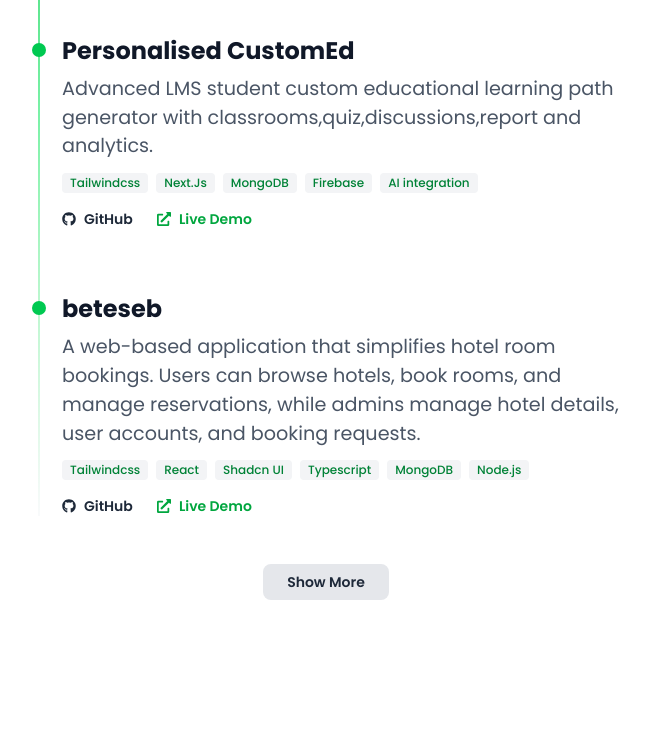
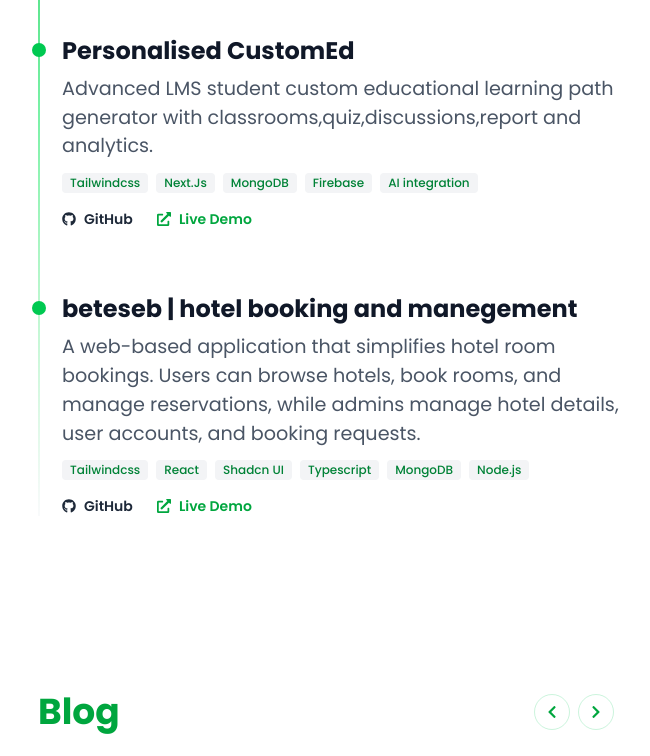
Before and after one commit to solomon-mh/solomon-muhye, a React (Vite) app: page / in a window 1280 px wide. Shown: the part 4260-5016 px from the top of the page, without its empty margins (314-964 px from the left). Built offline with nearby package versions, Linux system fonts and the light colour scheme.

Commit message:
feat: update project titles and remove unused project entries

```diff
--- a/src/data/projects.ts
+++ b/src/data/projects.ts
@@ -1,13 +1,9 @@
-import brainwave from "../assets/brainwave.png";
-import jibyte from "../assets/jibyte.png";
 import customEd from "../assets/customEd.png";
 import beteseb from "../assets/beteseb.png";
-import mealer from "../assets/mealer.png";
-import mikander from "../assets/mikander.png";
 
 export const projects = [
   {
-    title: "Smart Pharmacy Finder",
+    title: "Fetanfews | Smart Pharmacy Finder",
     description:
       "I was urgently searching for medications for my family but couldn't find them at nearby pharmacies. So this motivated me to build this website — a location-based pharmacy and medication search engine with real-time availability, search history, and fuzzy logic.",
     tech: ["TailwindCSS", "React", "Laravel", "MySql", "Leaflet"],
@@ -24,7 +20,7 @@ export const projects = [
     image: customEd,
   },
   {
-    title: "beteseb",
+    title: "beteseb | hotel booking and manegement",
     description:
       "A web-based application that simplifies hotel room bookings. Users can browse hotels, book rooms, and manage reservations, while admins manage hotel details, user accounts, and booking requests.",
     tech: [
@@ -41,54 +37,4 @@ export const projects = [
       "https://github.com/solomon-mh/bahirdar_hotels_room_reservation_frontend",
     image: beteseb,
   },
-  {
-    title: "mealer",
-    description:
-      "AI based application that helps user to generate a weekly based meal plan based on their preference. It allows user to have different subscription plans and allow them to create a customised user based Weekly meal planner based on the amount of calory intake they want. ",
-    tech: [
-      "Tailwindcss",
-      "NextJs",
-      "Typescript",
-      "FramerMotion",
-      "Clerk",
-      "Stripe",
-    ],
-    demoLink: "https://mealer-snowy.vercel.app/",
-    githubLink: "https://github.com/solomon-mh/mealer",
-    image: mealer,
-  },
-  {
-    title: "mikander",
-    description:
-      "A modern EdTech web application that integrates voice AI capabilities to provide interactive and accessible educational content, enhancing user engagement and learning effectiveness. ",
-    tech: [
-      "Tailwindcss",
-      "NextJs",
-      "Typescript",
-      "FramerMotion",
-      "Supabase",
-      "Clerk",
-    ],
-    demoLink: "https://mikander.vercel.app/",
-    githubLink: "https://github.com/solomon-mh/mikander",
-    image: mikander,
-  },
-  {
-    title: "JibyteEcho",
-    description:
-      "A responsive UI clone of the Jibyte AI website, featuring smooth animations and modern design. JibyteEcho mirrors the original's aesthetics with precision and attention to detail.",
-    tech: ["Tailwindcss", "React", "Javascript"],
-    demoLink: "https://github.com/solomon-mh/ai-website-ui-clone.git",
-    githubLink: "https://github.com/solomon-mh/ai-website-ui-clone.git",
-    image: jibyte,
-  },
-  {
-    title: "Brainwave",
-    description:
-      "A modern AI website landing page built with a sleek, animated UI, with parallax effect and responsive design, showcasing clean visuals and smooth user interactions",
-    tech: ["Tailwindcss", "React", "Framer Motion"],
-    demoLink: "https://github.com/solomon-mh/brainwave",
-    githubLink: "https://github.com/solomon-mh/brainwave",
-    image: brainwave,
-  },
 ];
```
